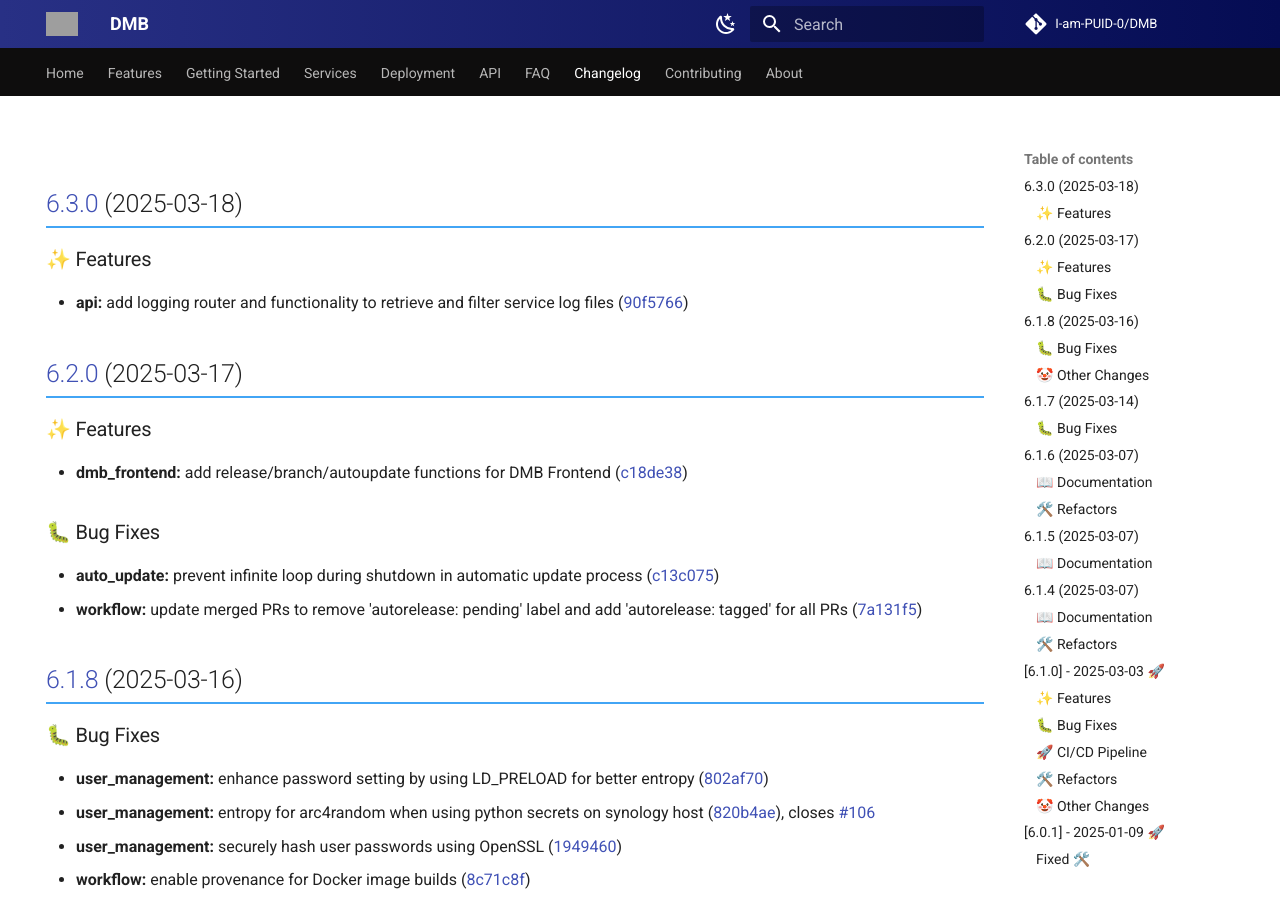
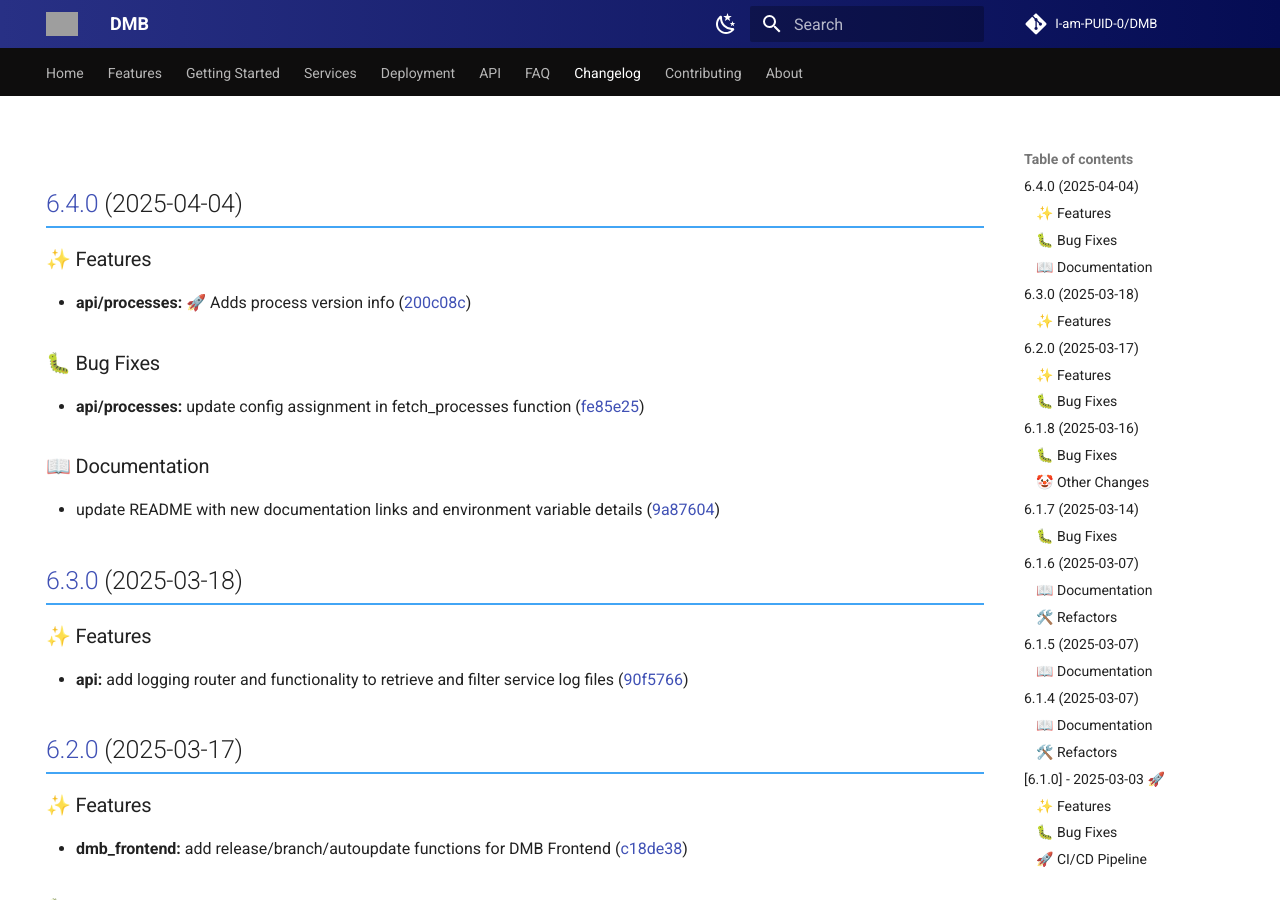
Before and after one commit to I-am-PUID-0/DMB_Docs, an MkDocs documentation site: the page built from docs/changelog.md, in a window 1280 px wide and 900 px high. Built offline with MkDocs 1.6.1 and Material for MkDocs 9.7.7, drawn with Linux system fonts in a browser that asks for light colours; comment, search, counter and statistics services are not loaded; grey boxes are pictures that could not be loaded.

Commit message:
Update Changelog

```diff
--- a/docs/changelog.md
+++ b/docs/changelog.md
@@ -4,6 +4,23 @@ hide:
 ---
 
 # Changelog
+
+## [6.4.0](https://github.com/I-am-PUID-0/DMB/compare/6.3.0...6.4.0) (2025-04-04)
+
+
+### ✨ Features
+
+* **api/processes:** 🚀 Adds process version info ([200c08c](https://github.com/I-am-PUID-0/DMB/commit/200c08c9c3fd680377731722bcc2b1929f29188e))
+
+
+### 🐛 Bug Fixes
+
+* **api/processes:** update config assignment in fetch_processes function ([fe85e25](https://github.com/I-am-PUID-0/DMB/commit/fe85e25fef5724271da5a4acfa658ba7dbc0169d))
+
+
+### 📖 Documentation
+
+* update README with new documentation links and environment variable details ([9a87604](https://github.com/I-am-PUID-0/DMB/commit/9a87604728561253f0f316378de475c6628e25c5))
 
 ## [6.3.0](https://github.com/I-am-PUID-0/DMB/compare/6.2.0...6.3.0) (2025-03-18)
 
```
